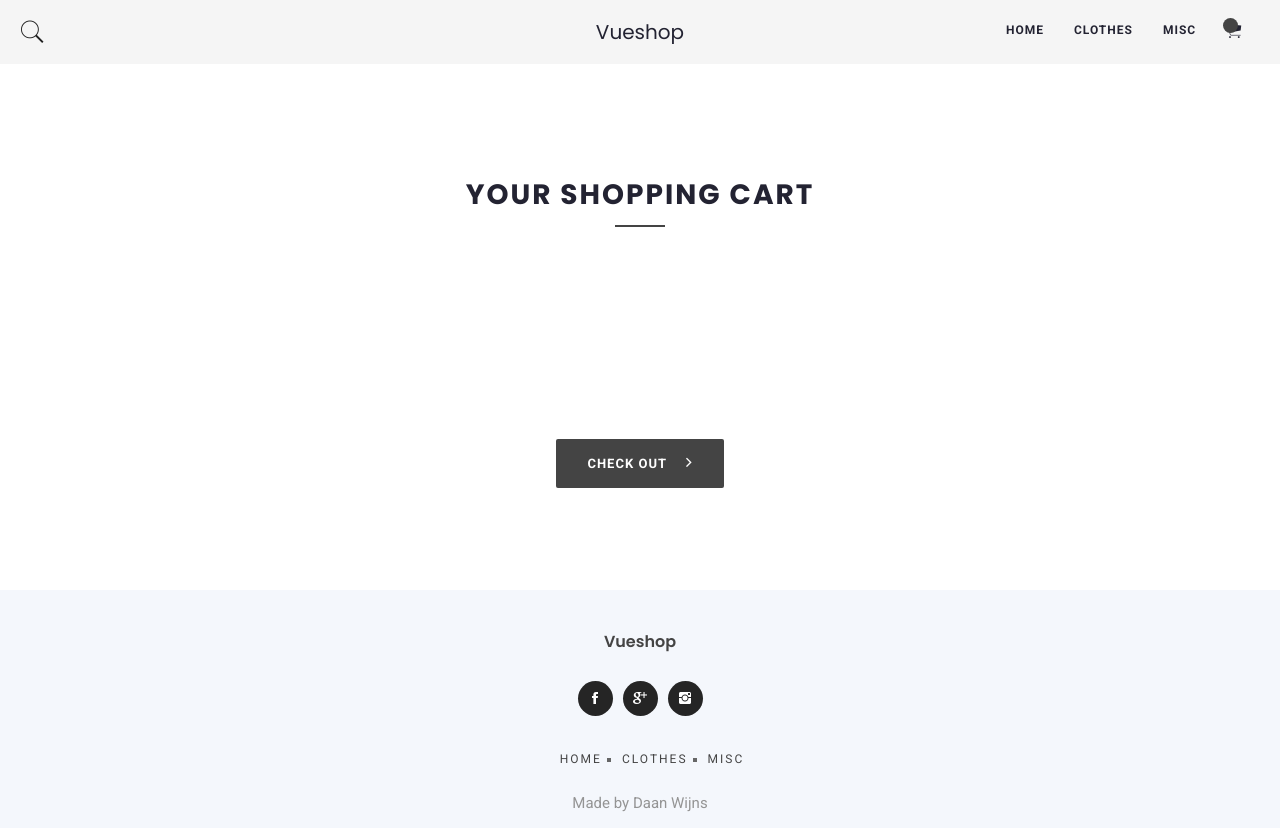
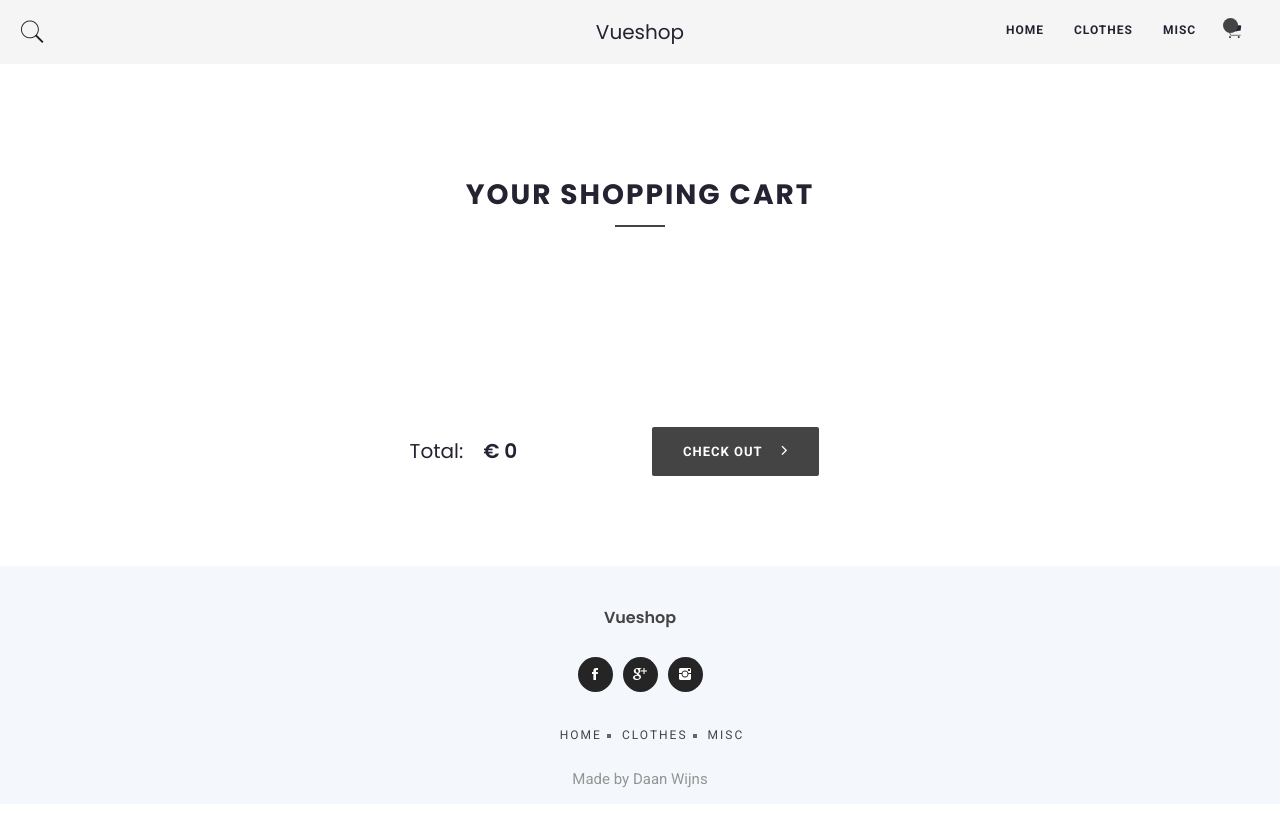
Before and after one commit to WouterK12/Vue-Webshop, a Vue app: page /cart in a window 1280 px wide. After the commit the page ends 804 px from the top, so only its background shows below. Built offline with nearby package versions, Linux system fonts and the light colour scheme.

Commit message:
cart total price

```diff
--- a/src/components/Catalog.vue
+++ b/src/components/Catalog.vue
@@ -5,6 +5,7 @@
         <div class="portfolio-wrapper" @click="goToDetail(item.id)">
           <div class="portfolio-thumb">
             <img src="../assets/img/5.jpg" alt />
+
           </div>
           <div class="portfolio-caption text-left">
             <div class="work-tag">
--- a/src/store.js
+++ b/src/store.js
@@ -33,7 +33,7 @@ export default new Vuex.Store({
       {
         name: 'Ball',
         description: 'The greatest ball ever',
-        price: '10.99',
+        price: 10.99,
         id: 1,
         category: 'misc'
       },
@@ -41,7 +41,7 @@ export default new Vuex.Store({
         name: 'Bag',
         id: 2,
         description: 'The greatest bag ever',
-        price: '24.99',
+        price: 24.99,
         category: 'misc',
         versions: {
           colors: ['green', 'blue', 'red', 'black']
@@ -51,7 +51,7 @@ export default new Vuex.Store({
         name: 'T-shirt',
         id: 3,
         description: 'The most awesome T-shirt ever made',
-        price: '15.99',
+        price: 15.99,
         category: 'clothes',
         versions: {
           sizes: ['xs', 's', 'm', 'l', 'xl'],
@@ -62,7 +62,7 @@ export default new Vuex.Store({
         name: 'Black Sweater',
         id: 4,
         description: 'Supersoft sweater that is just amazing, only available in black',
-        price: '59.99',
+        price: 59.99,
         category: 'clothes',
         versions: {
           sizes: ['s', 'm', 'l', 'xl', 'xxl']
@@ -72,35 +72,35 @@ export default new Vuex.Store({
         name: 'Watch',
         id: 5,
         description: 'The nicest watch you wish your grandfater gave you',
-        price: '99.99',
+        price: 99.99,
         category: 'misc'
       },
       {
         name: 'Mug',
         id: 6,
         description: 'Best. Mug. Ever',
-        price: '5.99',
+        price: 5.99,
         category: 'misc'
       },
       {
         name: 'Cool Sticker',
         id: 7,
         description: 'Just a cool sticker, nothing more to tell you about it',
-        price: '3.99',
+        price: 3.99,
         category: 'misc'
       },
       {
         name: 'Cooler Sticker',
         id: 8,
         description: "This ones' cooler than the other one",
-        price: '4.99',
+        price: 4.99,
         category: 'misc'
       },
       {
         name: 'Coaster',
         id: 9,
         description: 'Everybody knows what a coaster is I guess',
-        price: '2.99',
+        price: 2.99,
         category: 'misc'
       }
     ],
@@ -137,6 +137,12 @@ export default new Vuex.Store({
     getPageInfoByName: state => name => state.links.find(link => link.name === name),
     getProductPictures: state => () => state.pics, // some functions to fetch the products pictures
     getCartItems: state => () => state.cart,
-    getCartItemPic: state => () => state.pics[0]
+    getCartItemPic: state => () => state.pics[0],
+    getCartTotal: state => () => {
+      if (state.cart.length === 0) return 0;
+
+      const temp = state.cart.reduce((a, b) => a + (b.price || 0), 0);
+      return Math.round(temp * 100) / 100;
+    }
   }
 });
--- a/src/views/Cart.vue
+++ b/src/views/Cart.vue
@@ -14,6 +14,7 @@
       v-bind:key="i"
     >
       <v-divider></v-divider>
+
       <v-row>
         <v-flex lg2 md3 xl2 sm3 xs12>
           <v-card
@@ -30,7 +31,9 @@
             <v-col md="5" sm="10" cols="12">
               <v-card flat>
                 <div class="item-details">
-                  <h1 style="font-size: 30px;">{{item.name}}</h1>
+                  <router-link :to="'/product/'+item.id">
+                    <h1 style="font-size: 30px;">{{item.name}}</h1>
+                  </router-link>
                   <h4 class="font-size: 20px; mt-4">€ {{item.price}}</h4>
                   <div class="mt-5">
                     <p>Quantity: {{item.quantity}}</p>
@@ -58,14 +61,26 @@
         </v-flex>
       </v-row>
     </div>
+
     <v-row>
-      <div class="mx-auto mtb-90">
-        <v-container>
-          <a class="btn checkout-btn">
-            Check out
-            <i style="font-size: 15px; margin-left: 15px;" class="ion-ios-arrow-forward"></i>
-          </a>
-        </v-container>
+      <div
+        class="mx-auto mtb-90"
+        :style="$vuetify.breakpoint.mdAndDown ? 'width:70%' : 'width: 40%'"
+      >
+        <v-row align="center" justify="center">
+          <v-col>
+            <h3 style="font-size: 20px;">
+              Total:
+              <span style="font-weight: 600; margin-left: 15px;">€ {{total}}</span>
+            </h3>
+          </v-col>
+          <v-col>
+            <a class="btn checkout-btn">
+              Check out
+              <i style="font-size: 15px; margin-left: 15px;" class="ion-ios-arrow-forward"></i>
+            </a>
+          </v-col>
+        </v-row>
       </div>
     </v-row>
   </v-container>
@@ -76,12 +91,15 @@ import { mapGetters } from 'vuex';
 
 export default {
   computed: {
-    ...mapGetters(['getCartItems', 'getCartItemPic']),
+    ...mapGetters(['getCartItems', 'getCartItemPic', 'getCartTotal']),
     cart() {
       return this.getCartItems();
     },
     pic() {
       return this.getCartItemPic();
+    },
+    total() {
+      return this.getCartTotal();
     }
   },
   methods: {
```
